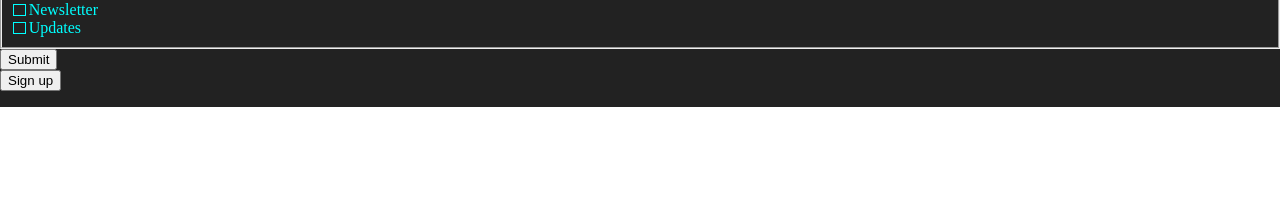
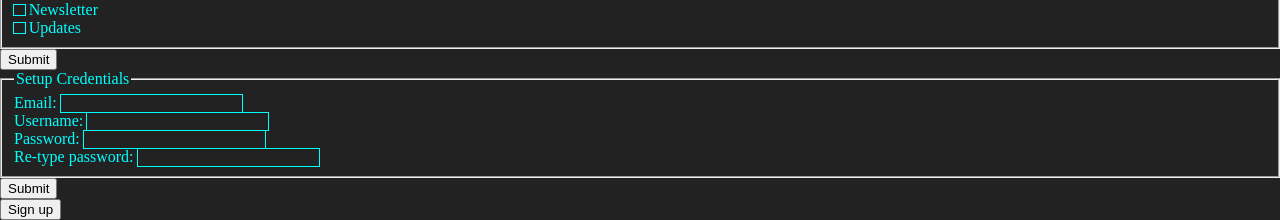
Before and after one commit to idesmar/30-Days-Of-React-Exercises, a React (Create React App) app in the folder day13/: page / in a window 1280 px wide. Shown: the part 693-913 px from the top of the page. Before the commit the page ends 800 px from the top, so only its background shows below. Built offline with nearby package versions, Linux system fonts and the light colour scheme; no server answers.

Commit message:
day13 lev2 form 3/3

```diff
--- a/day13/src/Level2/Level2.js
+++ b/day13/src/Level2/Level2.js
@@ -2,7 +2,7 @@ import { useState } from 'react'
 import { rem, rem4 } from '../utils/unitConvert'
 import { Personal } from './_FormSections/Personal'
 import { Subscription } from './_FormSections/Subscription'
-
+import { Credentials } from './_FormSections/Credentials'
 
 /* Sign up form format:
 
@@ -18,6 +18,7 @@ Plan             --- radio button [ free, free+, free++ ]
 Notifications    --- checkbox [ promotions, newsletter, updates ]
 
 * Credentials
+email           --- email address
 username        --- text with rules: alphanumeric + special characters ( _- )
 password        --- password (no rules - simple learning exercise)
 verify password --- password (no rules - simple learning exercise)
@@ -111,7 +112,7 @@ const Level2 = () => {
     }
 
     /* peek at userFormData */
-    // console.log(userFormData)
+    console.log(userFormData)
     setUserData(prev => ({ ...prev, ...userFormData }))
   }
 
@@ -122,6 +123,7 @@ const Level2 = () => {
       <div>
         <Personal updateUserData={handleDataFromForm} />
         <Subscription updateUserData={handleDataFromForm} />
+        <Credentials updateUserData={handleDataFromForm} />
         <button onClick={handleSignUp}>Sign up</button>
       </div>
     </section>
--- a/day13/src/Level2/_FormSections/Credentials.js
+++ b/day13/src/Level2/_FormSections/Credentials.js
@@ -0,0 +1,107 @@
+import { useRef, useState } from "react";
+import { emailPattern, isPasswordMatching, usernamePattern } from "../../utils/customValidation";
+
+/*
+  * Credentials
+    email           --- email address
+    username        --- text with rules: alphanumeric + special characters ( _- )
+    password        --- password (no rules - simple learning exercise)
+    verify password --- password (no rules - simple learning exercise)
+*/
+
+const PasswordsDoNotMatch = () => {
+  return (
+    <small style={{ display: 'block', }}>
+      Passwords do not match
+    </small>
+  )
+}
+
+const Credentials = ({
+updateUserData,
+}) => {
+
+  const credentialDetails = {
+    email: useRef(),
+    username: useRef(),
+    password: useRef(),
+    password2: useRef(),
+  }
+
+  const [passwordMatching, setPasswordMatching] = useState(true)
+
+  const {
+    email,
+    username,
+    password,
+    password2,
+  } = credentialDetails
+
+
+  const handleFormSubmit = (e) => {
+    e.preventDefault()
+    const pwdMatching = isPasswordMatching(password.current.value, password2.current.value)
+    setPasswordMatching(prev => pwdMatching)
+
+    /* do NOT use state.passwordMatching;
+     setState only update state AFTER COMPONENT MOUNTS */
+    if (pwdMatching) {
+      updateUserData(credentialDetails)
+    }
+  }
+
+  return (
+    <form onSubmit={handleFormSubmit}>
+      <fieldset>
+        <legend>Setup Credentials</legend>
+        <div>
+          <label htmlFor="email">Email: </label>
+          <input
+            type="email"
+            name="email"
+            id="email"
+            ref={email}
+            pattern={emailPattern} /* //* input[type="email"] has an internal validator but this gives user more control of the validation */
+            required
+          />
+        </div>
+        <div>
+          <label htmlFor="username">Username: </label>
+          <input
+            type="text"
+            name="username"
+            id="username"
+            ref={username}
+            pattern={usernamePattern}
+            required
+          />
+        </div>
+        <div>
+          <label htmlFor="password">Password: </label>
+          <input
+            type="password"
+            name="password"
+            id="password"
+            ref={password}
+            required
+          />
+          {!passwordMatching && <PasswordsDoNotMatch />}
+        </div>
+        <div>
+          <label htmlFor="password2">Re-type password: </label>
+          <input
+            type="password"
+            name="password2"
+            id="password2"
+            ref={password2}
+            required
+          />
+          {!passwordMatching && <PasswordsDoNotMatch />}
+        </div>
+      </fieldset>
+      <button>Submit</button>
+    </form>
+  )
+}
+
+export { Credentials }
--- a/day13/src/Level2/_FormSections/Personal.js
+++ b/day13/src/Level2/_FormSections/Personal.js
@@ -1,5 +1,6 @@
 import { useState, useRef, useEffect } from 'react'
 import { userServices } from '../../services/userServices'
+import { namePattern } from '../../utils/customValidation'
 
 /* //* Personal information
   firstName       --- text alphanumeric only
@@ -65,6 +66,7 @@ const Personal = ({
             name="firstName"
             id="firstName"
             ref={firstName}
+            pattern={namePattern}
             required
           />
         </div>
@@ -75,6 +77,7 @@ const Personal = ({
             name="lastName"
             id="lastName"
             ref={lastName}
+            pattern={namePattern}
             required
           />
         </div>
```
Also changed, not shown: 1 other file (tests, documents, lock files or other folders).
